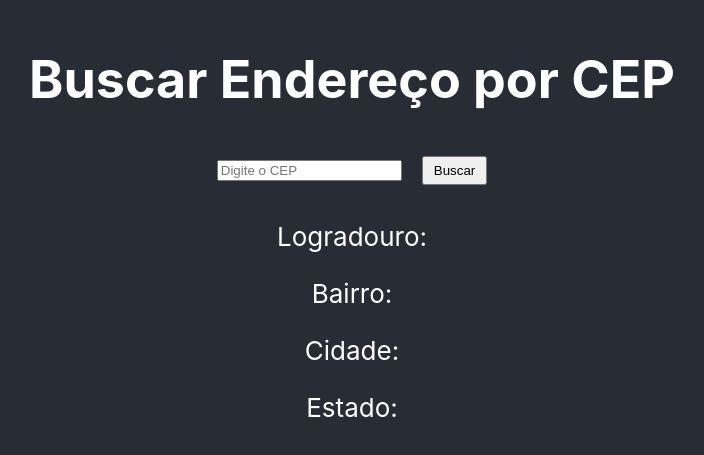
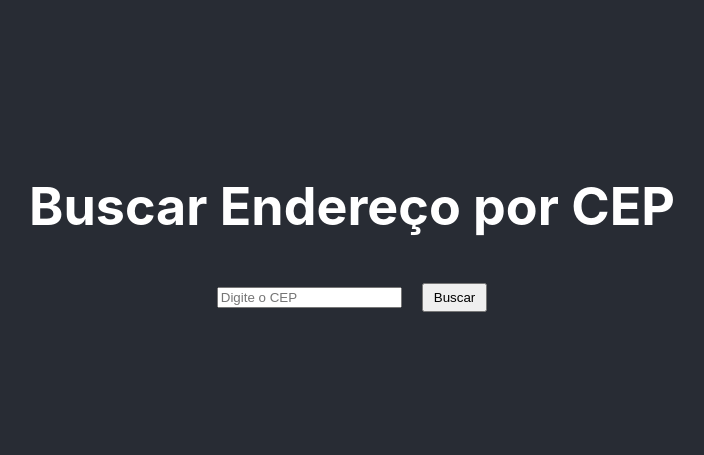
Before and after one commit to ailtonaires/G4F-MRE, a React (Create React App) app in the folder cep-e-noticias/: page / in a window 1280 px wide. Shown: the part 169-624 px from the top of the page, without its empty margins (288-992 px from the left). Built offline with nearby package versions, Linux system fonts and the light colour scheme.

Commit message:
Ajustando FrontEnd

```diff
--- a/cep-e-noticias/package.json
+++ b/cep-e-noticias/package.json
@@ -14,11 +14,12 @@
     "react": "^18.3.1",
     "react-dom": "^18.3.1",
     "react-scripts": "5.0.1",
+    "react-tabs": "^6.0.2",
     "typescript": "^4.9.5",
     "web-vitals": "^2.1.4"
   },
   "scripts": {
-    "start": "react-scripts start",
+    "start": "react-scripts start ----debug --watch",
     "build": "react-scripts build",
     "test": "react-scripts test",
     "eject": "react-scripts eject"
--- a/cep-e-noticias/public/index.html
+++ b/cep-e-noticias/public/index.html
@@ -24,7 +24,7 @@
       work correctly both with client-side routing and a non-root public URL.
       Learn how to configure a non-root public URL by running `npm run build`.
     -->
-    <title>React App</title>
+    <title>CEP e Notícias</title>
   </head>
   <body>
     <noscript>You need to enable JavaScript to run this app.</noscript>
--- a/cep-e-noticias/src/pages/BuscaCep/BuscaCep.tsx
+++ b/cep-e-noticias/src/pages/BuscaCep/BuscaCep.tsx
@@ -2,35 +2,62 @@ import React, { useState } from "react";
 import axios from "axios";
 import "./BuscaCep.css";
 import { api } from "../../config/api";
+import { Address } from "./types";
 
 const FindCep = () => {
-  const [cep, setCep] = useState("");
-  const [address, setAddress] = useState({
-    logradouro: new String(),
-    bairro: new String(),
-    localidade: new String(),
-    uf: new String(),
-  });
+  const [cep, setCep] = useState<string>("");
+  const [address, setAddress] = useState<Address | null>(null);
+  const [error, setError] = useState<string | null>(null);
 
-  const handleFind = async () => {
+  const handleFind = async (event: React.FormEvent) => {
+    event.preventDefault();
+    // Reset error and address state
+    setError(null);
+    setAddress(null);
+
+    // Validate CEP format
+    const cepPattern = /^\d{8}$/;
+    if (!cepPattern.test(cep)) {
+      setError("CEP inválido. Deve conter exatamente 8 dígitos numéricos.");
+      return;
+    }
+
     try {
+      console.log(cep);
       const response = await api.get(`cep/${cep}`);
       setAddress(response.data);
     } catch (error) {
       console.error(error);
+      setError("Erro ao buscar o endereço. Por favor, tente novamente.");
+    }
+  };
+
+  const handleKeyDown = (event: React.KeyboardEvent<HTMLInputElement>) => {
+    const { key } = event;
+    // Allow only digits and control keys
+    if (!/^\d$/.test(key) && key !== 'Backspace' && key !== 'Tab' && key !== 'ArrowLeft' && key !== 'ArrowRight') {
+      event.preventDefault();
     }
   };
 
   return (
     <div>
       <h1>Buscar Endereço por CEP</h1>
+      <form onSubmit={handleFind} className="form">
         <input
           type="text"
           value={cep}
           onChange={(e) => setCep(e.target.value)}
+          onKeyDown={handleKeyDown}
           placeholder="Digite o CEP"
+          maxLength={8}
+          minLength={8}
+          pattern="\d*"
+          required
         />
-      <button onClick={handleFind}>Buscar</button>
+        <button type="submit">Buscar</button>
+      </form>
+      {error && <p className="error">{error}</p>}
       {address && (
         <div>
           <p>Logradouro: {address.logradouro}</p>
--- /dev/null
+++ b/cep-e-noticias/src/pages/BuscaCep/types.ts
@@ -0,0 +1,6 @@
+export interface Address {
+  logradouro: string;
+  bairro: string;
+  localidade: string;
+  uf: string;
+}
```
Also changed, not shown: cep-e-noticias/src/pages/BuscaCep/BuscaCep.css (indentation only). Lines whose indentation alone changed are shown as unchanged.
